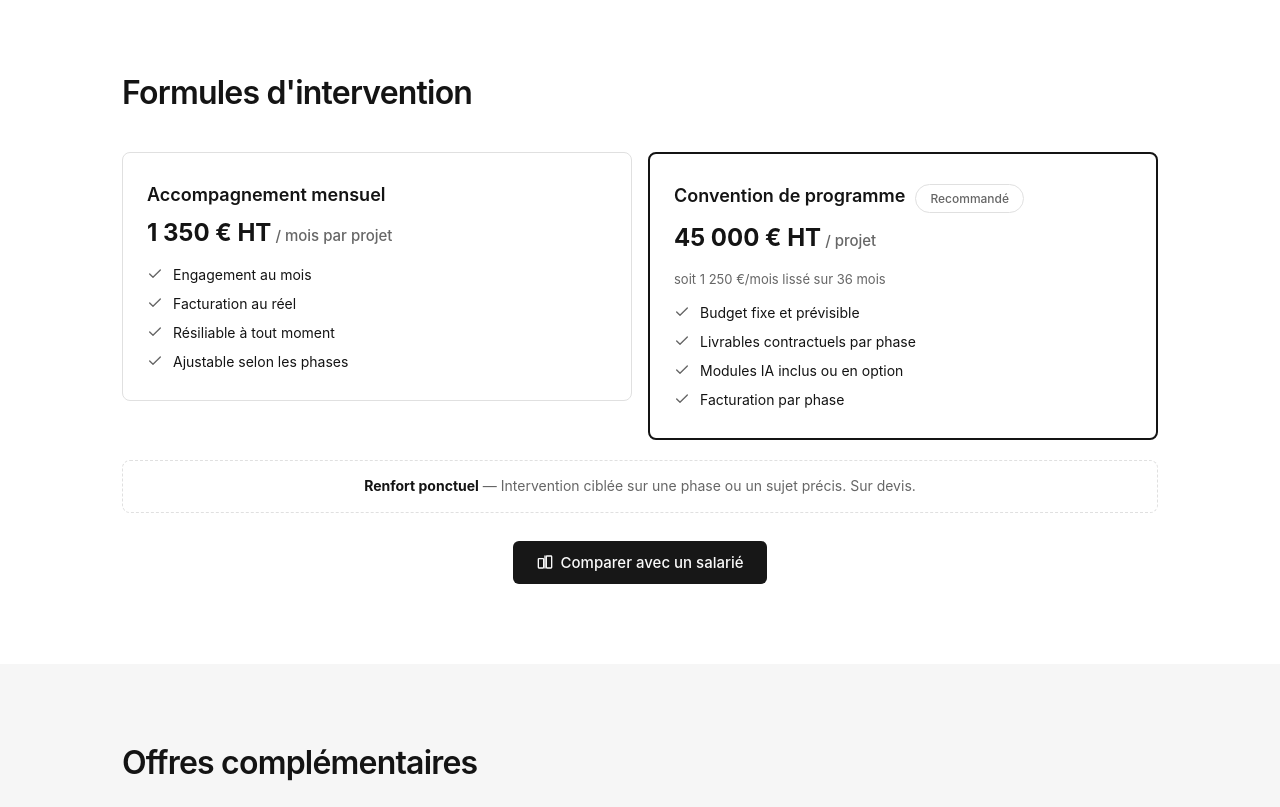
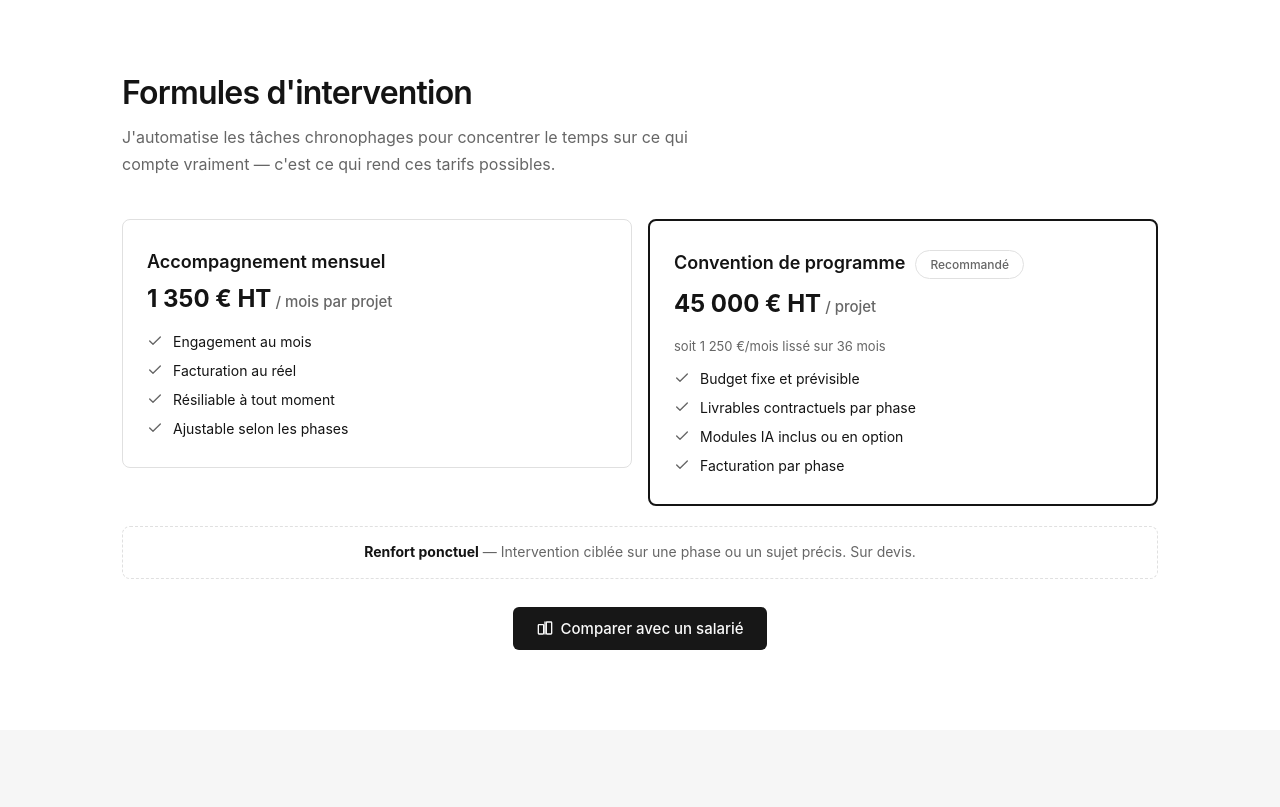
Before and after one commit to SebWell/landing-amo-sm, a plain HTML site: page index.html in a window 1280 px wide. Shown: the part 3120-3927 px from the top of the page. Drawn offline with Linux system fonts and the light colour scheme.

Commit message:
Ajouter sous-titre justifiant les tarifs par l'automatisation
Co-Authored-By: Claude Opus 4.6 <noreply@anthropic.com>

```diff
--- a/index.html
+++ b/index.html
@@ -2321,6 +2321,7 @@
       <div class="container">
         <div class="section-header">
           <h2>Formules d'intervention</h2>
+          <p>J'automatise les tâches chronophages pour concentrer le temps sur ce qui compte vraiment — c'est ce qui rend ces tarifs possibles.</p>
         </div>
 
         <div class="packs-grid">
```
